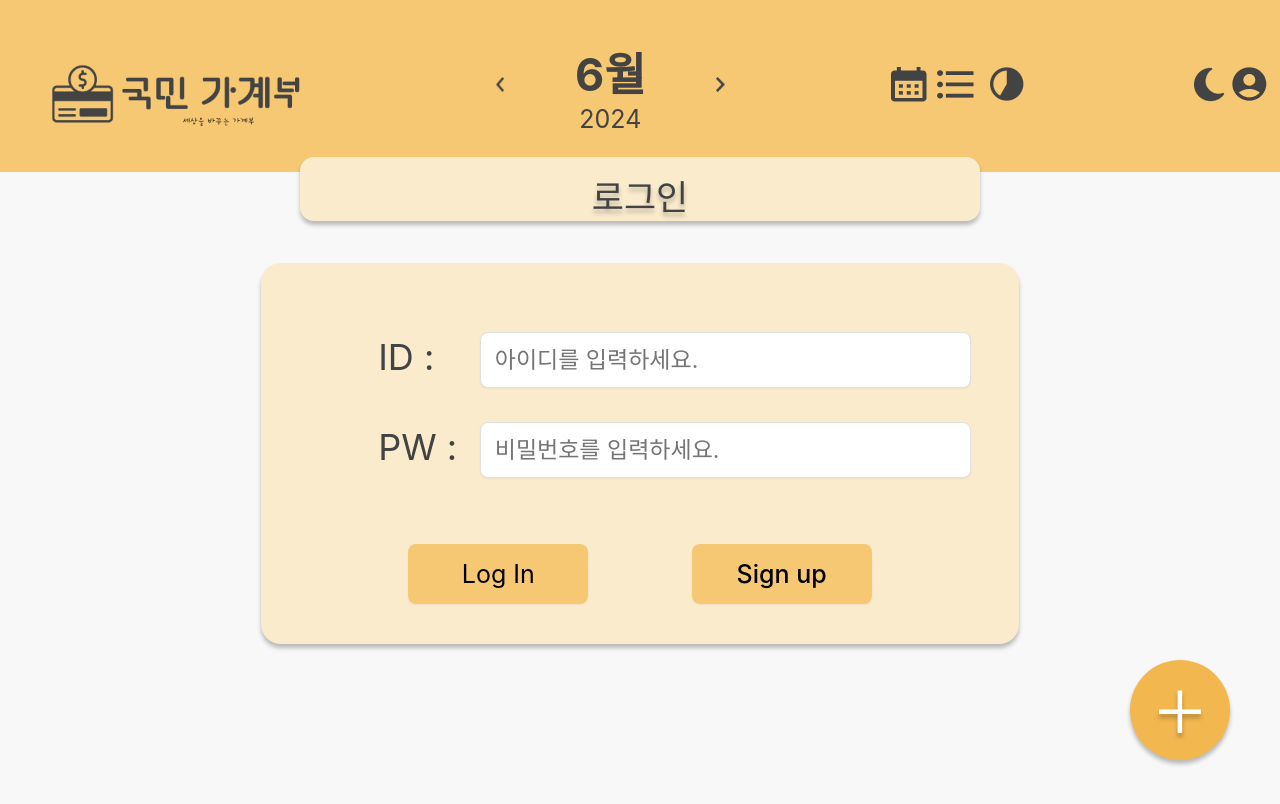
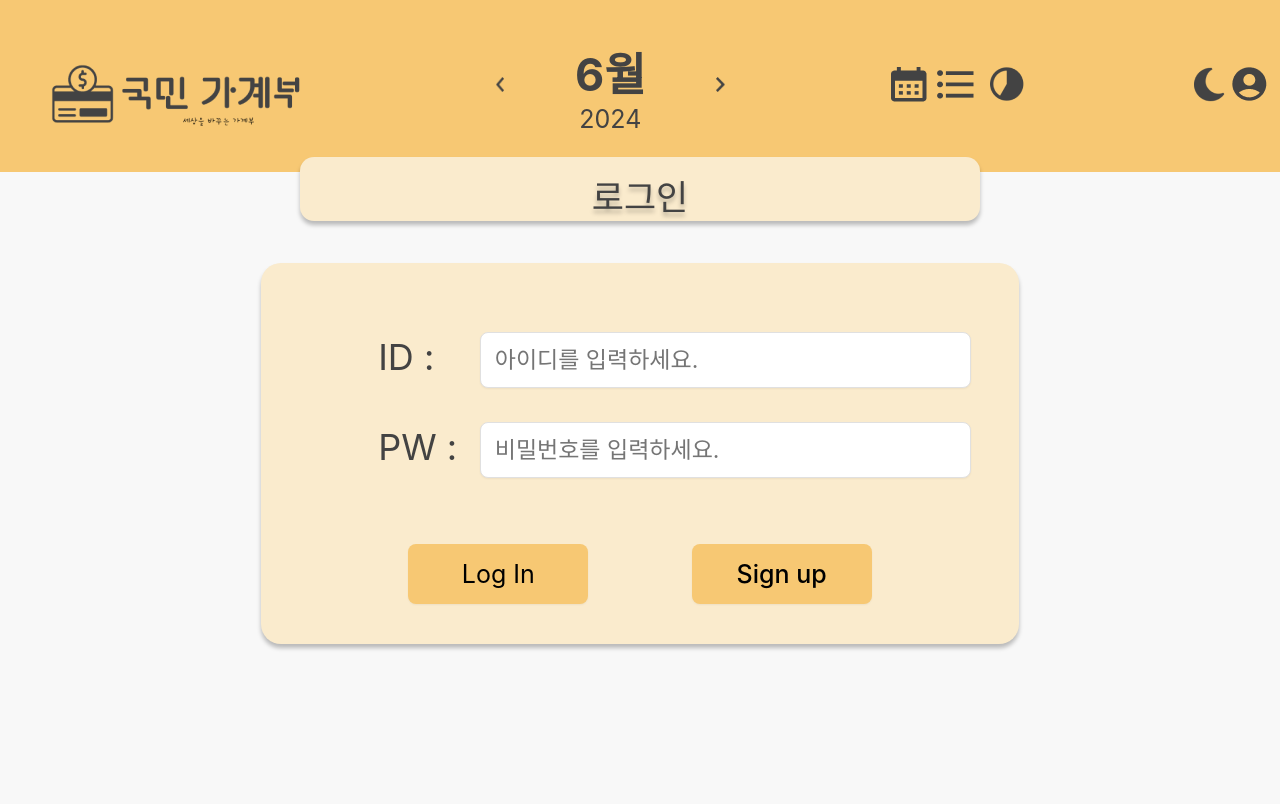
Before and after one commit to realcold0/KB_FinancialLedger, a Vue app: page /login in a window 1280 px wide. Shown: the top 804 px of the page. Built offline with nearby package versions, Linux system fonts and the light colour scheme; what v-calendar would draw is missing.

Commit message:
fix [#3] 원치않는 화면에서 빠른 내역 추가가 보이는 오류 수정

```diff
--- a/src/App.vue
+++ b/src/App.vue
@@ -1,11 +1,10 @@
 <script setup>
-import { RouterLink, RouterView } from 'vue-router';
+import { RouterLink, RouterView, useRoute } from 'vue-router';
 import { onMounted } from 'vue';
 import NavBar from './components/NavBar.vue';
 import QuickAddButton from './components/QuickAddButton.vue';
 import QuickAddForm from './components/QuickAddForm.vue';
 
-// 테마를 설정하는 함수
 const setTheme = () => {
   const theme = sessionStorage.getItem('theme');
   if (theme === 'dark') {
@@ -15,16 +14,22 @@ const setTheme = () => {
   }
 };
 
-// 컴포넌트가 로드될 때 테마를 설정
 onMounted(() => {
   setTheme();
 });
+
+const route = useRoute();
+
+const shouldHideQuickAddButton = () => {
+  const hidePaths = ['/login', '/signup', '/profile'];
+  return hidePaths.includes(route.path);
+};
 </script>
 
 <template>
   <NavBar></NavBar>
   <RouterView />
-  <QuickAddButton />
+  <QuickAddButton v-if="!shouldHideQuickAddButton()" />
 </template>
 
 <style>
```
